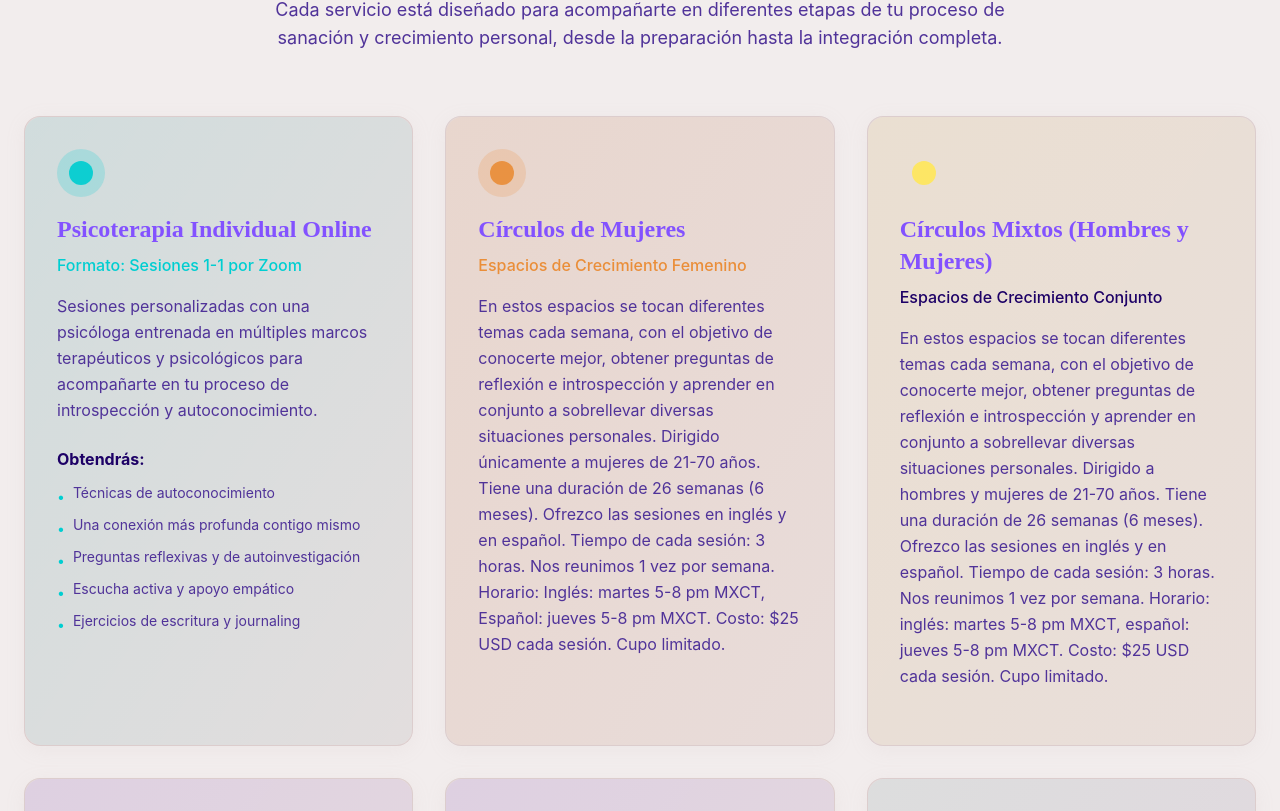
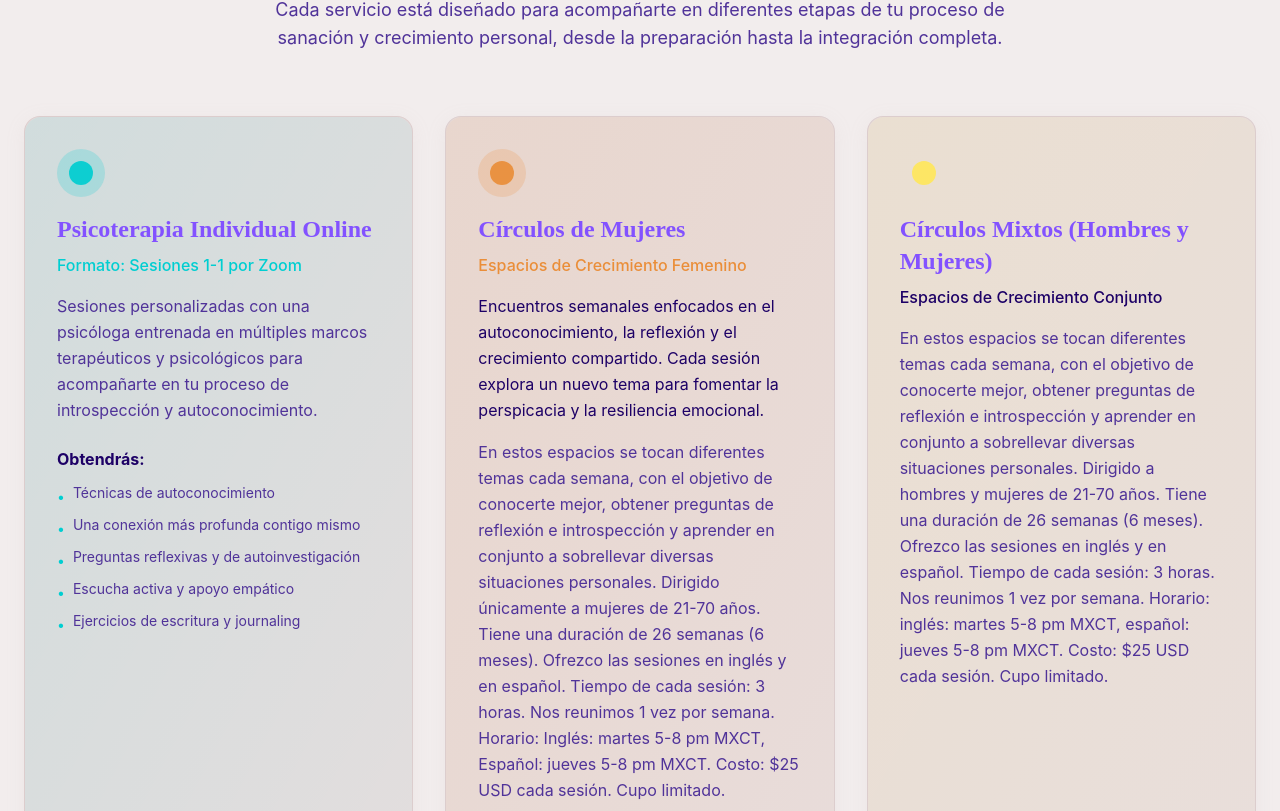
Before and after one commit to loveruleslife/paocha-mindbloom-site, a React (Vite) app: page / in a window 1280 px wide. Shown: the part 2169-2980 px from the top of the page. Built offline with nearby package versions, Linux system fonts and the light colour scheme; the HTML template or start-up script is replaced by a standard one.

Commit message:
Add Feminine Growth content

```diff
--- a/src/components/Services.tsx
+++ b/src/components/Services.tsx
@@ -39,6 +39,7 @@ const Services = () => {
     {
       title: t('service.introspection.title'),
       subtitle: t('service.introspection.subtitle'),
+      intro: t('service.introspection.intro'),
       description: t('service.introspection.description'),
       features: getFeatures('service.introspection.features'),
       color: "accent",
@@ -123,6 +124,12 @@ const Services = () => {
                       service.subtitle
                     )}
                   </p>
+                  {/* Intro text for Women's Circles */}
+                  {service.intro && (
+                    <p className="text-foreground mb-4 leading-relaxed">
+                      {service.intro}
+                    </p>
+                  )}
                   <p className="text-muted-foreground mb-6 leading-relaxed">
                     {service.description}
                   </p>
--- a/src/contexts/LanguageContext.tsx
+++ b/src/contexts/LanguageContext.tsx
@@ -59,6 +59,7 @@ const translations = {
 
     'service.introspection.title': 'Círculos de Mujeres',
     'service.introspection.subtitle': 'Espacios de Crecimiento Femenino',
+    'service.introspection.intro': 'Encuentros semanales enfocados en el autoconocimiento, la reflexión y el crecimiento compartido. Cada sesión explora un nuevo tema para fomentar la perspicacia y la resiliencia emocional.',
     'service.introspection.description': 'En estos espacios se tocan diferentes temas cada semana, con el objetivo de conocerte mejor, obtener preguntas de reflexión e introspección y aprender en conjunto a sobrellevar diversas situaciones personales. Dirigido únicamente a mujeres de 21-70 años. Tiene una duración de 26 semanas (6 meses). Ofrezco las sesiones en inglés y en español. Tiempo de cada sesión: 3 horas. Nos reunimos 1 vez por semana. Horario: Inglés: martes 5-8 pm MXCT, Español: jueves 5-8 pm MXCT. Costo: $25 USD cada sesión. Cupo limitado.',
     'service.introspection.features': ['26 semanas de duración', 'Sesiones de 3 horas', 'Grupos en español e inglés', 'Solo mujeres 21-70 años', 'Cupo limitado', '$25 USD por sesión'],
 
@@ -164,6 +165,7 @@ const translations = {
 
     'service.introspection.title': "Women's Circles",
     'service.introspection.subtitle': 'Feminine Growth Spaces',
+    'service.introspection.intro': 'Weekly gatherings focused on self-knowledge, reflection, and shared growth. Each session explores a new theme to foster insight and emotional resilience.',
     'service.introspection.description': 'In these spaces we explore different topics each week, with the goal of getting to know yourself better, obtaining reflection and introspection questions, and learning together to cope with various personal situations. Exclusively for women aged 21-70. Duration of 26 weeks (6 months). I offer sessions in English and Spanish. Session time: 3 hours. We meet once a week. Schedule: English: Tuesday 5-8 pm MXCT, Spanish: Thursday 5-8 pm MXCT. Cost: $25 USD per session. Limited capacity.',
     'service.introspection.features': ['26-week duration', '3-hour sessions', 'Spanish and English groups', 'Women only 21-70 years', 'Limited capacity', '$25 USD per session'],
 
```
